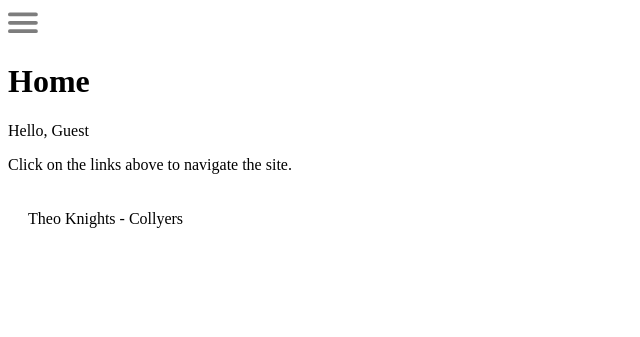
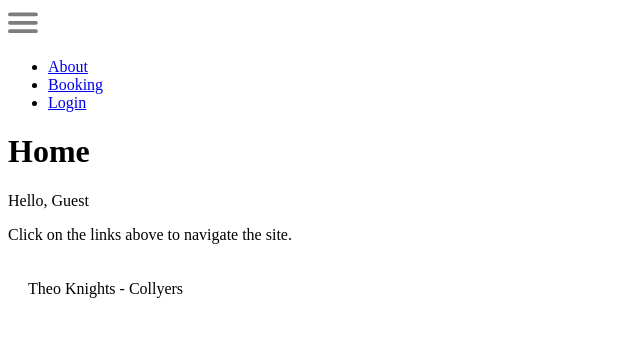
Before and after one commit to 23knightst813/Coder-Dojo, a Flask app: page / in a window 1280 px wide. Shown: the top 337 px of the page, without its empty margins (0-640 px from the left). Run offline with Flask 3, Linux system fonts and the light colour scheme.

Commit message:
Update navigation links and logout functionality in base and home templates

```diff
--- a/flaskr/templates/base.html
+++ b/flaskr/templates/base.html
@@ -15,7 +15,7 @@
       <li><a href="/">EDIT</a></li>
       <li><a href="/">Support</a></li>
       <li><a href="/">My Sessions</a></li>
-      <li><a href="/">Logout</a></li>
+      <li><a href="/logout">Logout</a></li>
     </ul>
   </div>
 
--- a/flaskr/templates/home.html
+++ b/flaskr/templates/home.html
@@ -1,11 +1,15 @@
-{% extends 'base.html' %}
+{% extends 'base.html' %} {% block content %}
 
-{% block content %}
+<nav>
+  <ul>
+    <li><a href="/edit">About</a></li>
+    <li><a href="/edit">Booking</a></li>
+    <li><a href="/edit">Login</a></li>
+  </ul>
+</nav>
 
-
-    <h1>Home</h1>
-    <p>Hello, {{email}}</p>
-    <p>Click on the links above to navigate the site.</p>
-
+<h1>Home</h1>
+<p>Hello, {{email}}</p>
+<p>Click on the links above to navigate the site.</p>
 
 {% endblock %}
```
